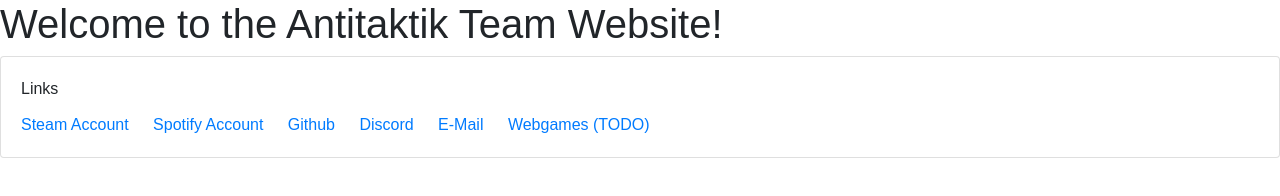
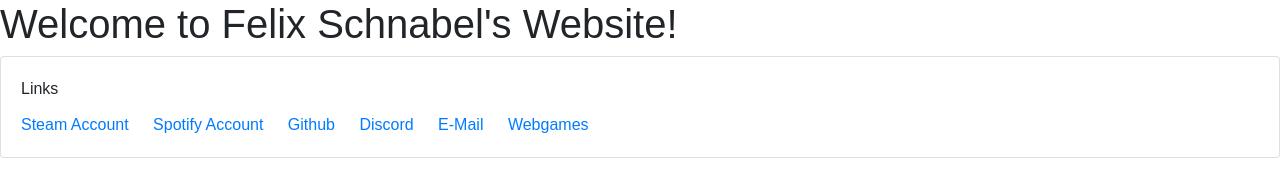
Before and after one commit to Shadow-Devil/portfolio, a plain HTML site: page index.html in a window 1280 px wide. Drawn offline with nearby package versions, Linux system fonts and the light colour scheme.

Commit message:
Fix references to Antitaktik Team to own name

```diff
--- a/index.html
+++ b/index.html
@@ -2,7 +2,7 @@
 <html lang="en">
 <head>
   <meta charset="UTF-8">
-  <title>Antitaktik.de</title>
+  <title>Felix Schnabel</title>
   <link href="style.css" rel="stylesheet">
   <link rel="stylesheet" href="https://maxcdn.bootstrapcdn.com/bootstrap/4.5.2/css/bootstrap.min.css">
   <script src="https://ajax.googleapis.com/ajax/libs/jquery/3.5.1/jquery.min.js"></script>
@@ -10,17 +10,17 @@
 </head>
 <body>
 <h1>
-  Welcome to the Antitaktik Team Website!
+  Welcome to Felix Schnabel's Website!
 </h1>
 <div class="card">
   <div class="card-body">
     <div class="card-title">Links</div>
     <a class="card-link" href="https://steamcommunity.com/profiles/76561198279679860/">Steam Account</a>
-    <a class="card-link" href="https://open.spotify.com/user/11173173655?si=eVk_4dOZR7yjERP5NQ7nJQ">Spotify Account</a>
+    <a class="card-link" href="https://open.spotify.com/user/11173173655">Spotify Account</a>
     <a class="card-link" href="https://github.com/Shadow-Devil">Github</a>
     <a class="card-link" href="https://discordapp.com/users/268027046037291019">Discord</a>
     <a class="card-link" href="mailto:fschnabel@eclipso.de">E-Mail</a>
-    <a class="card-link" href="games">Webgames (TODO)</a>
+    <a class="card-link" href="games">Webgames</a>
   </div>
 </div>
 </body>
```
